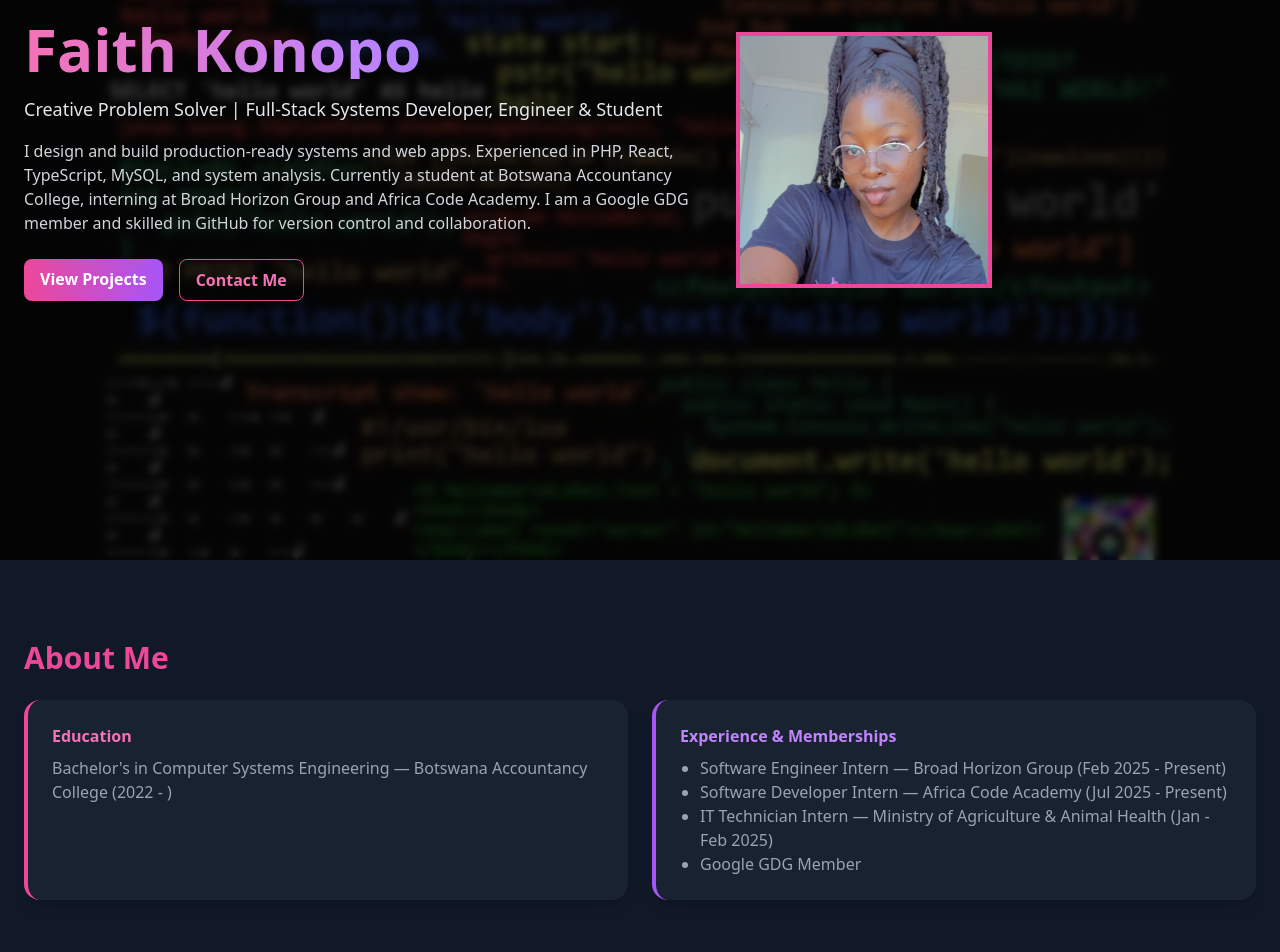
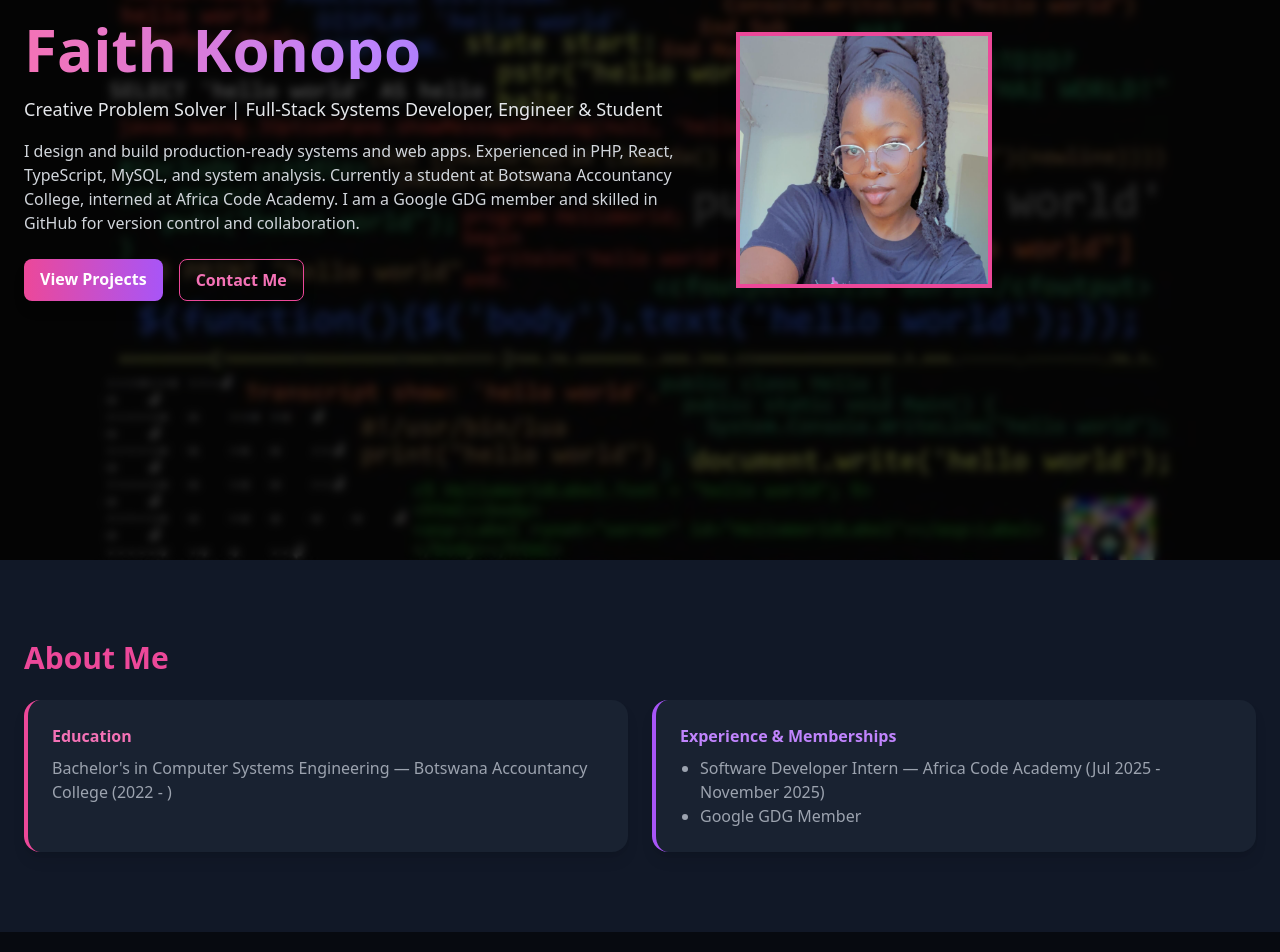
Before and after one commit to FaithV2/FaithKonopoPortfolio, a React (Vite) app: page / in a window 1280 px wide. Shown: the part 240-1192 px from the top of the page. Built offline with nearby package versions, Linux system fonts and the light colour scheme.

Commit message:
Revise internship information in App.jsx
Updated internship details and removed a position.

```diff
--- a/src/App.jsx
+++ b/src/App.jsx
@@ -82,7 +82,7 @@ const Hero = () => {
           </h1>
           <p className="mt-4 text-gray-200 text-lg">{typedSubtitle}</p>
           <p className="mt-4 text-gray-300">
-            I design and build production-ready systems and web apps. Experienced in PHP, React, TypeScript, MySQL, and system analysis. Currently a student at Botswana Accountancy College, interning at Broad Horizon Group and Africa Code Academy.
+            I design and build production-ready systems and web apps. Experienced in PHP, React, TypeScript, MySQL, and system analysis. Currently a student at Botswana Accountancy College, interned at Africa Code Academy.
             I am a Google GDG member and skilled in GitHub for version control and collaboration.
           </p>
           <div className="mt-6 flex gap-4 flex-wrap justify-center md:justify-start">
@@ -139,9 +139,8 @@ const AboutContent = () => (
     <div className="bg-gray-800/60 p-6 rounded-2xl shadow-lg hover:scale-105 transform transition-all duration-500 border-l-4 border-purple-500">
       <h3 className="text-purple-400 font-semibold">Experience & Memberships</h3>
       <ul className="text-gray-400 mt-2 list-disc ml-5">
-        <li>Software Engineer Intern — Broad Horizon Group (Feb 2025 - Present)</li>
-        <li>Software Developer Intern — Africa Code Academy (Jul 2025 - Present)</li>
-        <li>IT Technician Intern — Ministry of Agriculture & Animal Health (Jan - Feb 2025)</li>
+
+        <li>Software Developer Intern — Africa Code Academy (Jul 2025 - November 2025)</li>
         <li>Google GDG Member</li>
       </ul>
     </div>
```
